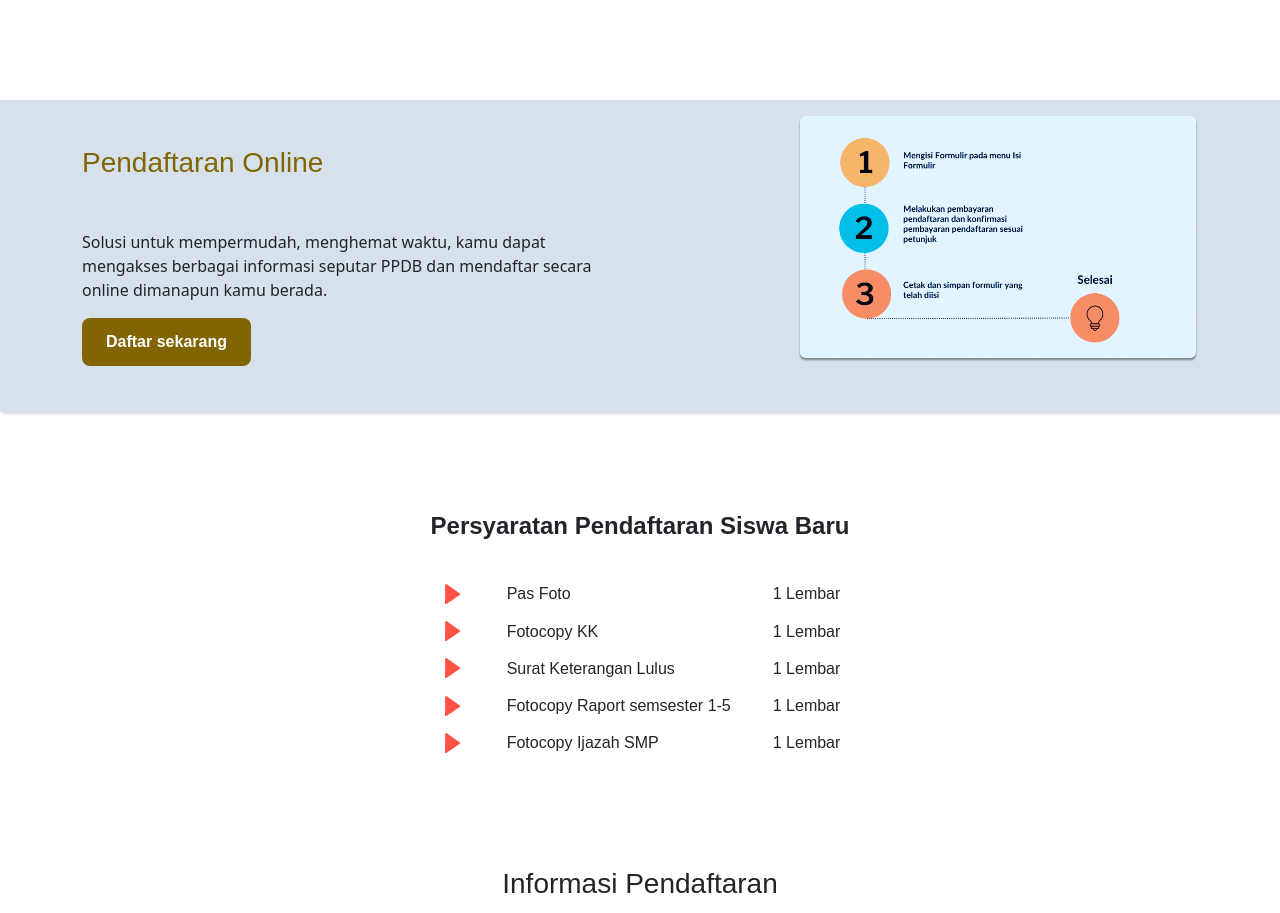
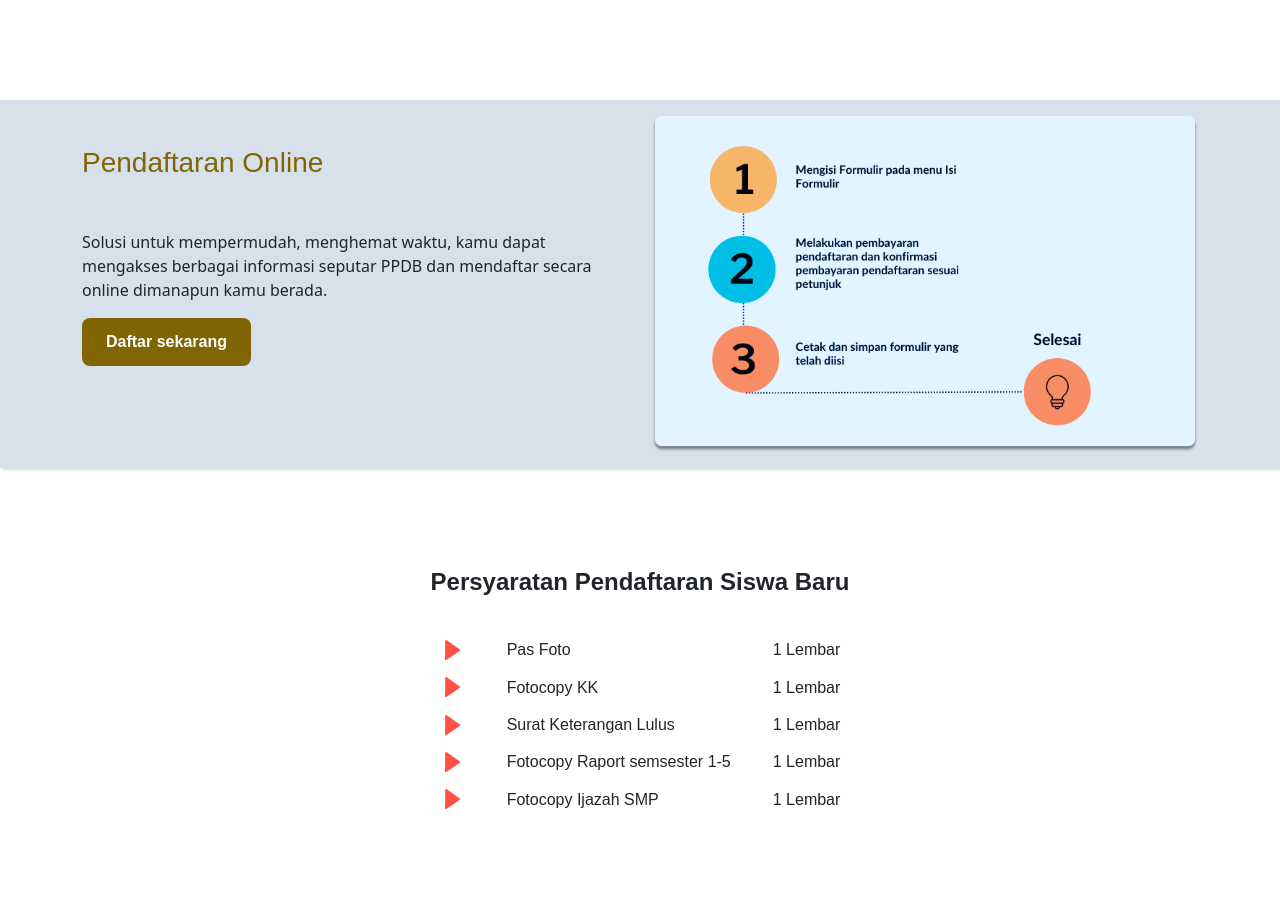
Before and after one commit to QIAF/ppdb-smk-muhammadiyah-3, a React (Vite) app: page / in a window 1280 px wide. Shown: the part 1894-2807 px from the top of the page. Built offline with nearby package versions, Linux system fonts and the light colour scheme.

Commit message:
fixed for testing

```diff
--- a/src/components/PendaftaranOnline.jsx
+++ b/src/components/PendaftaranOnline.jsx
@@ -39,7 +39,12 @@ function PendaftaranOnline() {
           </div>
           <div className="col">
             <div className="img-persyaratan-online">
-              <img src={ImgAlurOnline} alt="" className="img-tutor-online " />
+              <img
+                src={ImgAlurOnline}
+                alt=""
+                className="img-tutor-online"
+                style={{ maxWidth: "100%", height: "auto" }}
+              />
             </div>
           </div>
         </div>
--- a/src/pages/Article/Article.jsx
+++ b/src/pages/Article/Article.jsx
@@ -6,6 +6,7 @@ import Box from "../../components/Ui/Box/Box";
 import { Button } from "../../components/Ui/Button/Button";
 import { useNavigate } from "react-router";
 import axios from "axios";
+import FooterWhite from "../../components/Footer/FooterWhite";
 
 export default function Article() {
   const navigate = useNavigate();
@@ -47,11 +48,9 @@ export default function Article() {
   return (
     <>
       <NavbarGet />
-
       <Hero title="Pengumuman" img={Img}></Hero>
-      <Box>
-        <style>
-          {`
+      <style>
+        {`
             .announcement {
               background-color: #ffffff;
               border: 1px solid #ddd;
@@ -91,8 +90,8 @@ export default function Article() {
               margin-top: 20px;
             }
           `}
-        </style>
-
+      </style>
+      <div className="container">
         <div className="announcement">
           <h1>{/* <b>{data.article_name}</b> */}</h1>
           {/* Menampilkan deskripsi artikel dengan dangerouslySetInnerHTML */}
@@ -107,7 +106,8 @@ export default function Article() {
             Lihat Data Anda
           </Button>
         </div>
-      </Box>
+      </div>
+      <FooterWhite />
     </>
   );
 }
```
